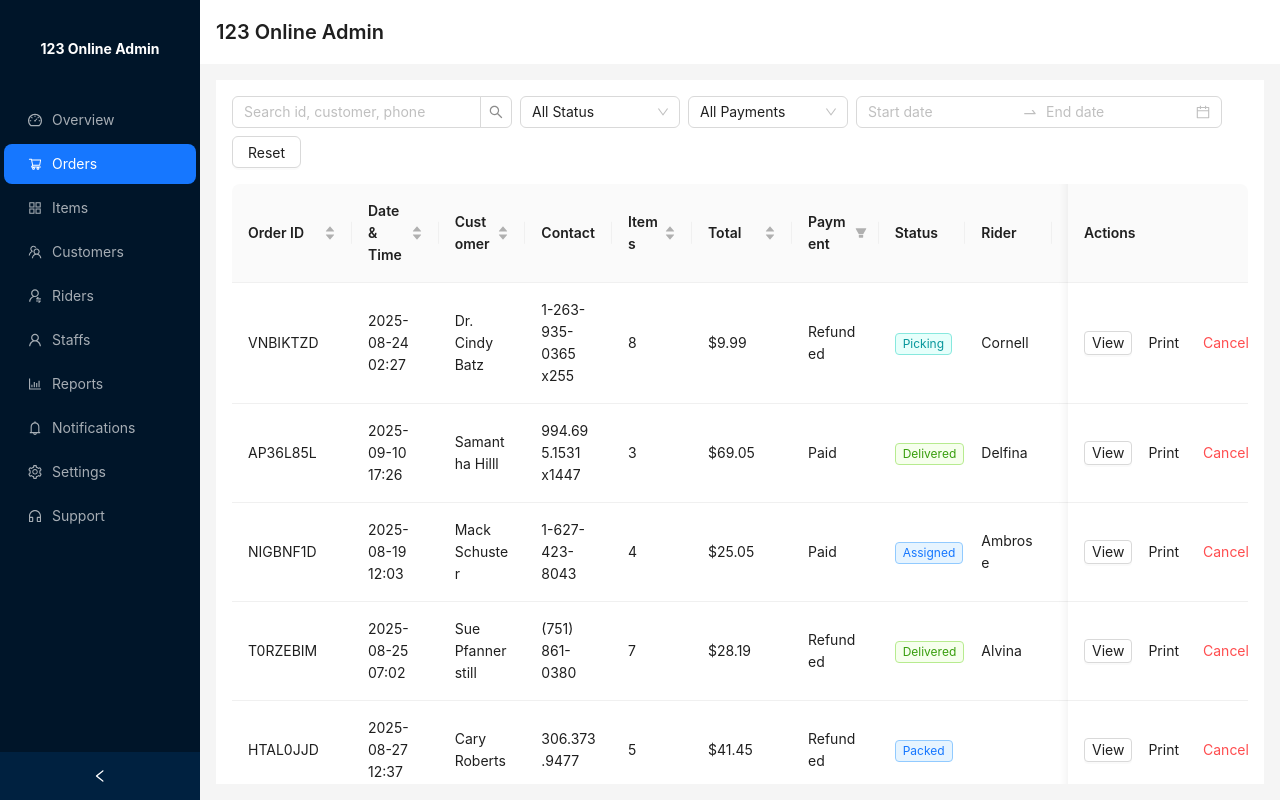
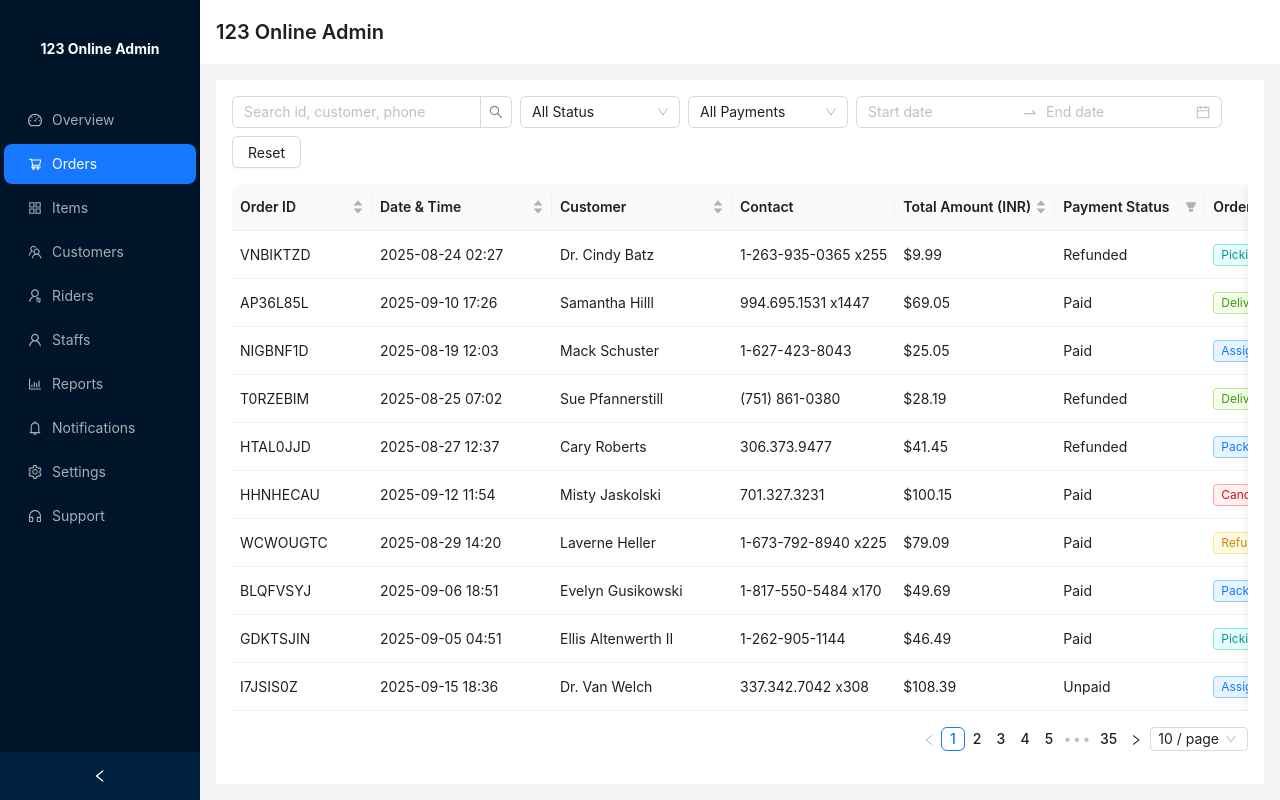
Before and after one commit to 123-technical/deliveryapp-admin-dashboard, a React (Vite) app in the folder @latest/: page /orders in a window 1280 px wide. Built offline with nearby package versions, Linux system fonts and the light colour scheme.

Commit message:
Enhance Orders page with responsive design and dynamic table height adjustment. Updated column widths, added ellipsis for text overflow, and improved pagination settings. Re-enabled 'Rider' and 'ETA' columns with responsive behavior. Removed unused 'Actions' column for cleaner layout.

```diff
--- a/@latest/src/pages/Orders.tsx
+++ b/@latest/src/pages/Orders.tsx
@@ -1,4 +1,4 @@
-import { useMemo, useState } from "react";
+import { useEffect, useMemo, useState } from "react";
 import {
   Button,
   DatePicker,
@@ -33,6 +33,18 @@ export default function Orders() {
     sortBy?: keyof Order;
     sortOrder?: "ascend" | "descend";
   }>({});
+  const [tableHeight, setTableHeight] = useState<number>(520);
+
+  useEffect(() => {
+    const calc = () => {
+      // Heuristic: subtract header, content/card paddings, filters area
+      const h = window.innerHeight - 300; // tune if needed
+      setTableHeight(Math.max(320, h));
+    };
+    calc();
+    window.addEventListener("resize", calc);
+    return () => window.removeEventListener("resize", calc);
+  }, []);
 
   const queryParams: OrdersQuery = useMemo(
     () => ({
@@ -57,25 +69,46 @@ export default function Orders() {
   });
 
   const columns: TableColumnsType<Order> = [
-    { title: "Order ID", dataIndex: "id", sorter: true, width: 120 },
+    {
+      title: "Order ID",
+      dataIndex: "id",
+      sorter: true,
+      width: 140,
+      fixed: "left",
+    },
     {
       title: "Date & Time",
       dataIndex: "createdAt",
       sorter: true,
       render: (v) => dayjs(v).format("YYYY-MM-DD HH:mm"),
+      width: 180,
+      ellipsis: true,
+      // fixed: "left",
     },
-    { title: "Customer", dataIndex: "customerName", sorter: true },
-    { title: "Contact", dataIndex: "contact" },
-    { title: "Items", dataIndex: "itemsCount", sorter: true, width: 80 },
     {
-      title: "Total",
+      title: "Customer",
+      dataIndex: "customerName",
+      sorter: true,
+      width: 180,
+      ellipsis: true,
+    },
+    {
+      title: "Contact",
+      dataIndex: "contact",
+      width: 160,
+      ellipsis: true,
+      responsive: ["md"],
+    },
+    // { title: "Items", dataIndex: "itemsCount", sorter: true, width: 80 },
+    {
+      title: "Total Amount (INR)",
       dataIndex: "totalPrice",
       sorter: true,
       render: (v) => `$${v.toFixed(2)}`,
-      width: 100,
+      width: 160,
     },
     {
-      title: "Payment",
+      title: "Payment Status",
       dataIndex: "paymentStatus",
       filters: [
         { text: "Paid", value: "paid" },
@@ -83,31 +116,28 @@ export default function Orders() {
         { text: "Refunded", value: "refunded" },
       ],
       render: (v) => v.charAt(0).toUpperCase() + v.slice(1),
+      width: 150,
     },
     {
-      title: "Status",
+      title: " Order Status",
       dataIndex: "status",
       render: (v: OrderStatus) => <OrderStatusTag status={v} />,
+      width: 160,
     },
-    { title: "Rider", dataIndex: "riderName" },
-    { title: "ETA (min)", dataIndex: "etaMinutes", width: 100 },
     {
-      title: "Actions",
-      key: "actions",
-      fixed: "right",
-      width: 180,
-      render: () => (
-        <Space>
-          <Button size="small">View</Button>
-          <Button size="small" type="text">
-            Print
-          </Button>
-          <Button size="small" danger type="text">
-            Cancel
-          </Button>
-        </Space>
-      ),
+      title: "Rider",
+      dataIndex: "riderName",
+      width: 150,
+      ellipsis: true,
+      responsive: ["lg"],
     },
+    {
+      title: "ETA (min)",
+      dataIndex: "etaMinutes",
+      width: 110,
+      responsive: ["lg"],
+    },
+    // Actions column can be re-enabled and fixed right if needed
   ];
 
   return (
@@ -181,11 +211,14 @@ export default function Orders() {
         loading={isFetching}
         columns={columns}
         dataSource={data?.data || []}
-        scroll={{ x: 1100 }}
+        size="middle"
+        sticky
+        scroll={{ x: "max-content", y: tableHeight }}
         pagination={{
           current: page,
           pageSize,
           total: data?.total || 0,
+          responsive: true,
           showSizeChanger: true,
           onChange: (p, ps) => {
             setPage(p);
```
